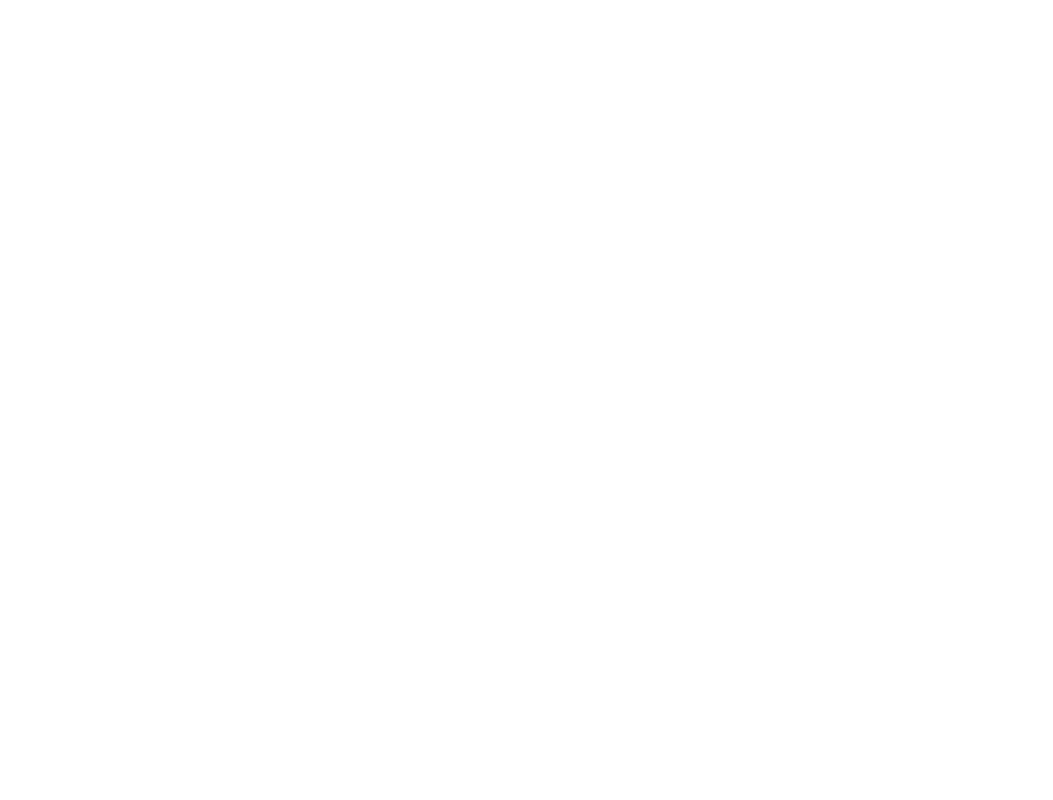
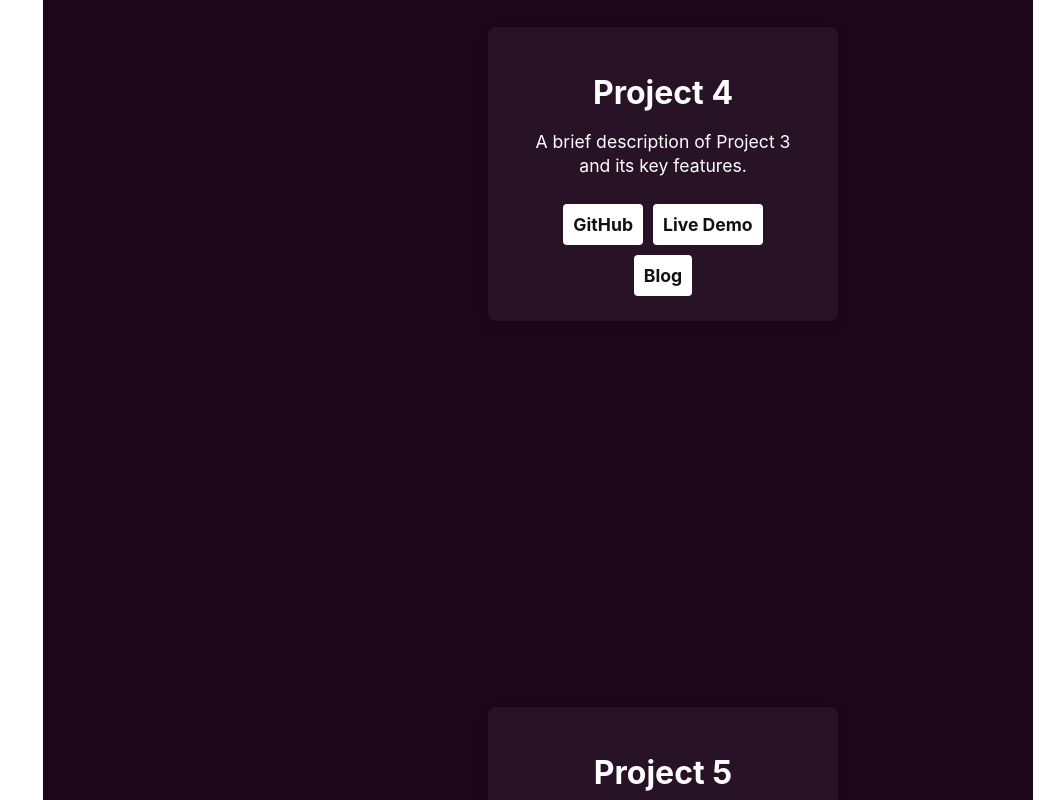
Before and after one commit to ErmiyasHailemichael/Ermi-s-corner, a React (Create React App) app: page /projects in a window 1280 px wide. Shown: the part 2440-3240 px from the top of the page, without its empty margins (227-1280 px from the left). Before the commit the page ends 1794 px from the top, so only its background shows below. Built offline with nearby package versions, Linux system fonts and the light colour scheme.

Commit message:
project added

```diff
--- a/package.json
+++ b/package.json
@@ -3,10 +3,14 @@
   "version": "0.1.0",
   "private": true,
   "dependencies": {
+    "@emotion/react": "^11.13.3",
+    "@emotion/styled": "^11.13.0",
+    "@fortawesome/fontawesome-free": "^6.6.0",
     "@fortawesome/fontawesome-svg-core": "^6.6.0",
     "@fortawesome/free-brands-svg-icons": "^6.6.0",
     "@fortawesome/free-solid-svg-icons": "^6.6.0",
     "@fortawesome/react-fontawesome": "^0.2.2",
+    "@mui/material": "^6.0.2",
     "@testing-library/jest-dom": "^5.17.0",
     "@testing-library/react": "^13.4.0",
     "@testing-library/user-event": "^13.5.0",
--- a/src/components/Projects.js
+++ b/src/components/Projects.js
@@ -25,6 +25,20 @@
       liveDemoLink: 'https://your-live-demo-link.com/project3',
       blogLink: 'https://your-blog-link.com/project3',
     },
+    {
+        title: 'Project 4',
+        description: 'A brief description of Project 3 and its key features.',
+        githubLink: 'https://github.com/your-username/project3',
+        liveDemoLink: 'https://your-live-demo-link.com/project3',
+        blogLink: 'https://your-blog-link.com/project3',
+      },
+      {
+        title: 'Project 5',
+        description: 'A brief description of Project 3 and its key features.',
+        githubLink: 'https://github.com/your-username/project3',
+        liveDemoLink: 'https://your-live-demo-link.com/project3',
+        blogLink: 'https://your-blog-link.com/project3',
+      },
   ];
 
   return (
--- a/src/index.css
+++ b/src/index.css
@@ -11,3 +11,5 @@
   font-family: source-code-pro, Menlo, Monaco, Consolas, 'Courier New',
     monospace;
 }
+/* In your main CSS file or index.css */
+@import '~@fortawesome/fontawesome-free/css/all.min.css';
--- a/src/styles/project.css
+++ b/src/styles/project.css
@@ -22,8 +22,8 @@
 
   .container .box {
     position: relative;
-    width: 400px;
-    height: 400px;
+    width: 600px;
+    height: 600px;
     display: flex;
     justify-content: center;
     align-items: center;
@@ -31,124 +31,6 @@
     transition: 0.5s;
   }
 
-  /* .container .box::before {
-    content: ' ';
-    position: absolute;
-    top: 0;
-    left: 50px;
-    width: 50%;
-    height: 100%;
-    background: #fff;
-    border-radius: 8px;
-    transform: skewX(15deg);
-    transition: 0.5s;
-  } */
-
-  /* .container .box::after {
-    content: '';
-    position: absolute;
-    top: 0;
-    left: 50px;
-    width: 50%;
-    height: 100%;
-    background: #fff;
-    border-radius: 8px;
-    transform: skewX(15deg);
-    transition: 0.5s;
-    filter: blur(30px);
-  } */
-
-  /* .container .box:hover:before,
-  .container .box:hover:after {
-    transform: skewX(0deg);
-    left: 20px;
-    width: calc(100% - 90px);
-  }
-
-  .container .box:nth-child(1):before,
-  .container .box:nth-child(1):after {
-    background: linear-gradient(315deg, #ffbc00, #ff0058);
-  }
-
-  .container .box:nth-child(2):before,
-  .container .box:nth-child(2):after {
-    background: linear-gradient(315deg, #03a9f4, #ff0058);
-  }
-
-  .container .box:nth-child(3):before,
-  .container .box:nth-child(3):after {
-    background: linear-gradient(315deg, #4dff03, #00d0ff);
-  } */
-
-  /* .container .box span {
-    display: block;
-    position: absolute;
-    top: 0;
-    left: 0;
-    right: 0;
-    bottom: 0;
-    z-index: 5;
-    pointer-events: none;
-  } */
-
-  /* .container .box span::before {
-    content: '';
-    position: absolute;
-    top: 0;
-    left: 0;
-    width: 0;
-    height: 0;
-    border-radius: 8px;
-    background: rgba(255, 255, 255, 0.1);
-    backdrop-filter: blur(10px);
-    opacity: 0;
-    transition: 0.1s;
-    animation: animate 2s ease-in-out infinite;
-    box-shadow: 0 5px 15px rgba(0, 0, 0, 0.08);
-  } */
-
-  /* .container .box:hover span::before {
-    top: -50px;
-    left: 50px;
-    width: 100px;
-    height: 100px;
-    opacity: 1;
-  } */
-
-  /* .container .box span::after {
-    content: '';
-    position: absolute;
-    bottom: 0;
-    right: 0;
-    width: 100%;
-    height: 100%;
-    border-radius: 8px;
-    background: rgba(255, 255, 255, 0.1);
-    backdrop-filter: blur(10px);
-    opacity: 0;
-    transition: 0.5s;
-    animation: animate 2s ease-in-out infinite;
-    box-shadow: 0 5px 15px rgba(0, 0, 0, 0.08);
-    animation-delay: -1s;
-  } */
-
-  /* .container .box:hover span::after {
-    bottom: -50px;
-    right: 50px;
-    width: 100px;
-    height: 100px;
-    opacity: 1;
-  } */
-
-  /* @keyframes animate {
-    0%, 100% {
-      transform: translateY(10px);
-    }
-
-    50% {
-      transform: translate(-10px);
-    }
-  } */
 
   .container .box .content {
     position: relative;
```
Also changed, not shown: 1 other file (tests, documents, lock files or other folders).
